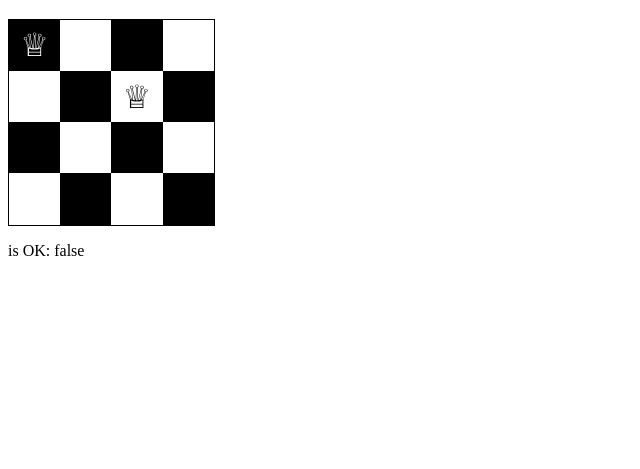
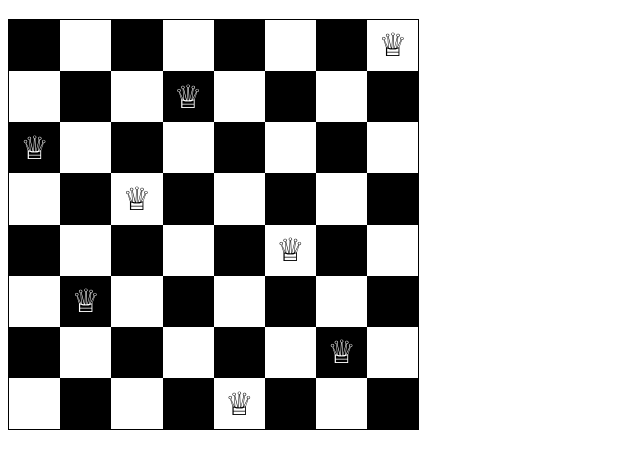
Before and after one commit to meisterk/eight-queens, a plain HTML site: page index.html in a window 1280 px wide. Shown: the part 61-530 px from the top of the page, without its empty margins (0-640 px from the left). Drawn offline with nearby package versions, Linux system fonts and the light colour scheme.

Commit message:
Implement DFS

```diff
--- a/app.js
+++ b/app.js
@@ -3,8 +3,9 @@ const SYMBOL_EMPTY = '\u00A0';
 const App = {
     data(){
         return {
-            boardsize: 4,
-            columnsOfQueens: []
+            boardsize: 8,
+            columnsOfQueens: [],
+            noSolution: false
         }
     },
 
@@ -22,20 +23,32 @@ const App = {
                 result.push(i);
             }
             return result;
+        }
+    },
+
+    methods: {
+        displayClass(row, column){
+            if((row + column) % 2 === 0){
+                return 'white';
+            }else{
+                return 'black';
+            }
         },
-        rowOfLastQueen(){
-            return this.columnsOfQueens.length - 1;
+
+        displayText(row, column){
+            if(this.columnsOfQueens[row]===column)
+                return SYMBOL_QUEEN;
+            else
+                return SYMBOL_EMPTY;
         },
-        columnOfLastQueen(){
-            return this.columnsOfQueens[this.rowOfLastQueen];
-        },
-        isOK(){
-            const rowOfLastQueen = this.columnsOfQueens.length - 1;
-            const columnOfLastQueen = this.columnsOfQueens[rowOfLastQueen];
+
+        isCorrect(chessPosition){
+            const rowOfLastQueen = chessPosition.length - 1;
+            const columnOfLastQueen = chessPosition[rowOfLastQueen];
 
             let result = true;
             for(let actualRow = 0; actualRow < rowOfLastQueen ; actualRow++){
-                const actualColumn = this.columnsOfQueens[actualRow];
+                const actualColumn = chessPosition[actualRow];
 
                 // is there a queen above ↑
                 if(actualColumn === columnOfLastQueen){
@@ -53,56 +66,40 @@ const App = {
                 }
             }
             return result;
+        },
+
+        getSolutions(boardsize){
+            // DFS
+            const solutions = []
+            const stack = [];
+            const firstElement = [];
+            stack.push(firstElement);
+            while(stack.length > 0){
+                x = stack.pop();
+                if(x.length < boardsize){
+                    for(let i = 0; i < boardsize; i++){
+                        const child = [... x]; // clone x
+                        child.push(i);
+                        if(this.isCorrect(child)){
+                            stack.push(child);
+                            if(child.length === boardsize){
+                                solutions.push(child);
+                            }
+                        }
+                    }
+                }
+            }
+            return solutions;
         }
     },
 
-    methods: {
-        displayClass(row, column){
-            if((row + column) % 2 === 0){
-                return 'white';
-            }else{
-                return 'black';
-            }
-        },
-        displayText(row, column){
-            if(this.columnsOfQueens[row]===column)
-                return SYMBOL_QUEEN;
-            else
-                return SYMBOL_EMPTY;
-        },
-        findSolutionFromRow(){
-            console.log(this.columnsOfQueens);
-            if(this.isOK){
-                if(this.columnsOfQueens.length === this.boardsize){
-                    console.log("WINNER");
-                }else{
-                    // next row
-                    this.columnsOfQueens.push(0);
-                    this.findSolutionFromRow();
-                }
-            }else{
-                if(this.rowOfLastQueen < this.boardsize - 1){
-                    // one position to the right
-                    this.columnsOfQueens[this.rowOfLastQueen]++;
-                    this.findSolutionFromRow();
-                }else{ // EERRRRRRRRRRRRRRRRRRRRROOOOOOOOOOORRRRRRRRRRRRR
-                    // delete last queen
-                    this.columnsOfQueens.pop();
-                    if(this.rowOfLastQueen < this.boardsize - 1){
-                        // one position to the right
-                        this.columnsOfQueens[this.rowOfLastQueen]++;
-                        this.findSolutionFromRow();
-                    }else
-                    {
-                        this.columnsOfQueens.pop();
-                        this.findSolutionFromRow();
-                    }
-                }
-            }
+    mounted(){
+        const solutions = this.getSolutions(this.boardsize);
+        if(solutions.length > 0){
+            this.columnsOfQueens = solutions[0];
+        }else{
+            this.noSolution = true;
         }
-    },
-    mounted(){
-        this.findSolutionFromRow();
     }
 };
 Vue.createApp(App).mount('#app');
--- a/index.html
+++ b/index.html
@@ -15,7 +15,7 @@
                 <td v-for="column in columns" :class="displayClass(row,column)">{{ displayText(row,column) }}</td>
             </tr>
         </table>
-        <p>is OK: {{ isOK }}</p>
+        <p v-if="noSolution">There is no solution.</p>
     </div>
     <script src="https://unpkg.com/vue@next"></script>
     <script src="app.js"></script>
```
